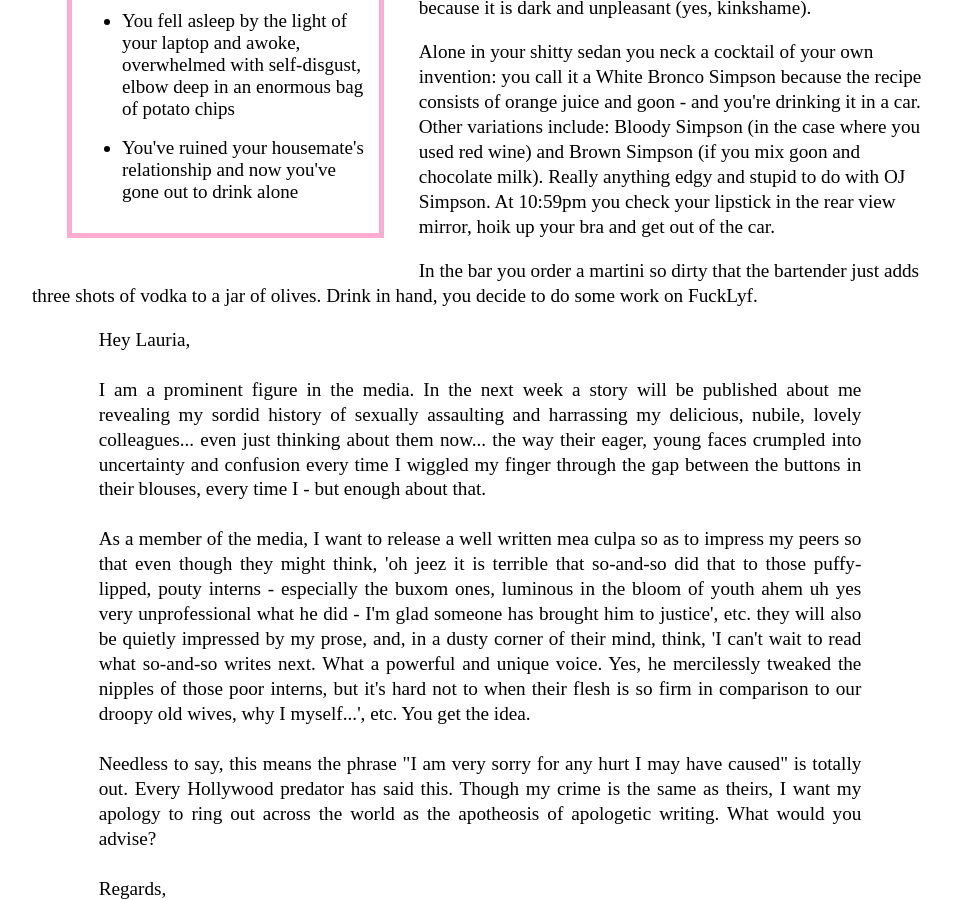
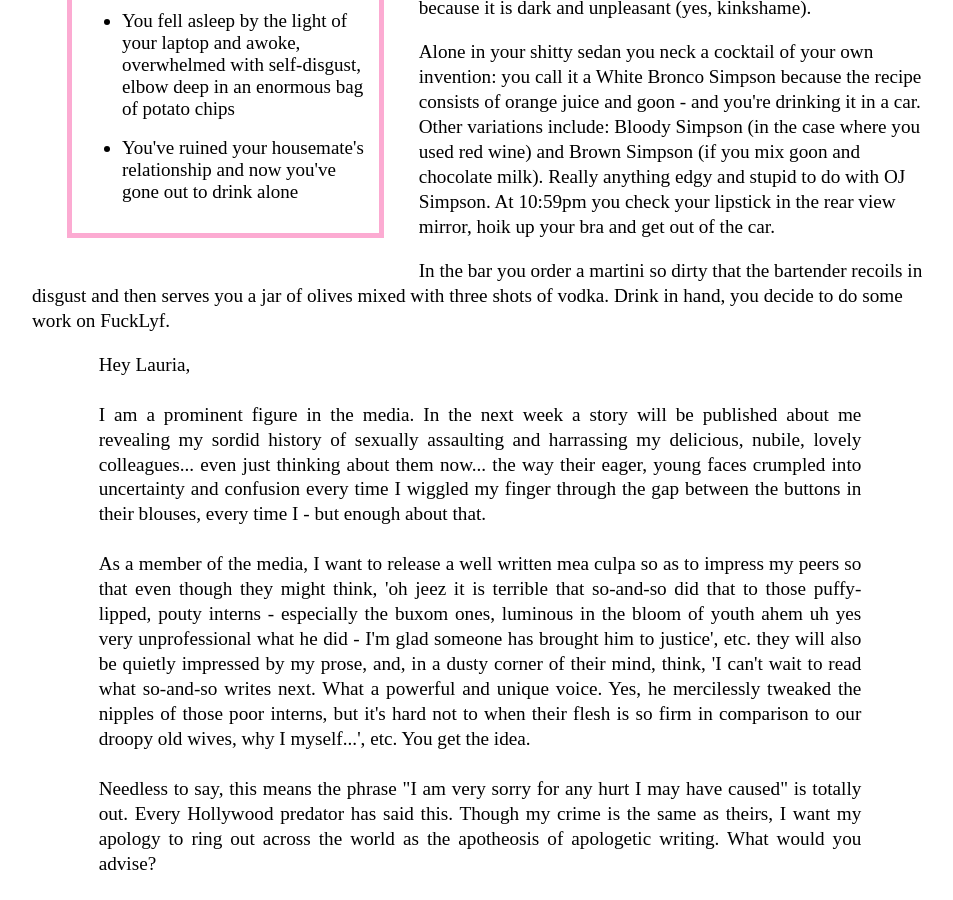
Before and after one commit to Pinelife/pinelife.github.io, a Jekyll site: the page Hellhole/Room10.html, which Jekyll copies as it is, in a window 1280 px wide and 900 px high, scrolled down 711 px. Shown: the whole window, without its empty margins (160-1113 px from the left). Built offline with Jekyll 4.4.1, drawn with Linux system fonts in a browser that asks for light colours.

Commit message:
Update Room10.html

```diff
--- a/Hellhole/Room10.html
+++ b/Hellhole/Room10.html
@@ -61,7 +61,7 @@
 get out of the car.
 </p>
 <p>
-In the bar you order a martini so dirty that the bartender just adds three shots of vodka to a jar of olives. Drink in hand, you decide
+In the bar you order a martini so dirty that the bartender recoils in disgust and then serves you a jar of olives mixed with three shots of vodka. Drink in hand, you decide
 to do some work on FuckLyf.
 </p>
 
```
